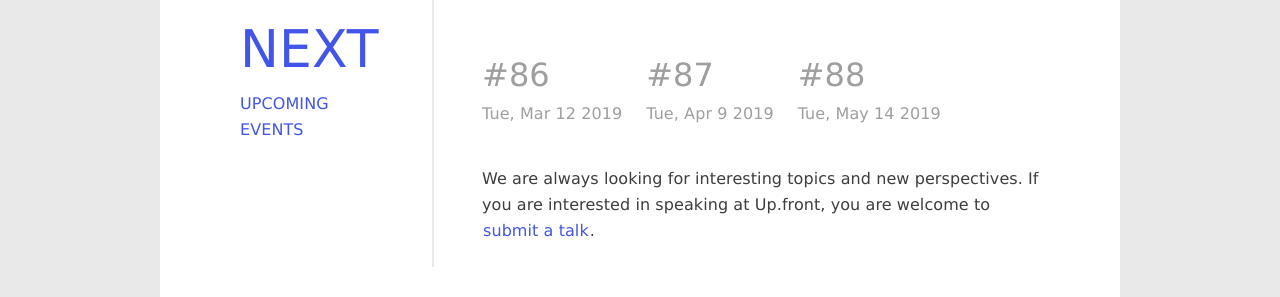
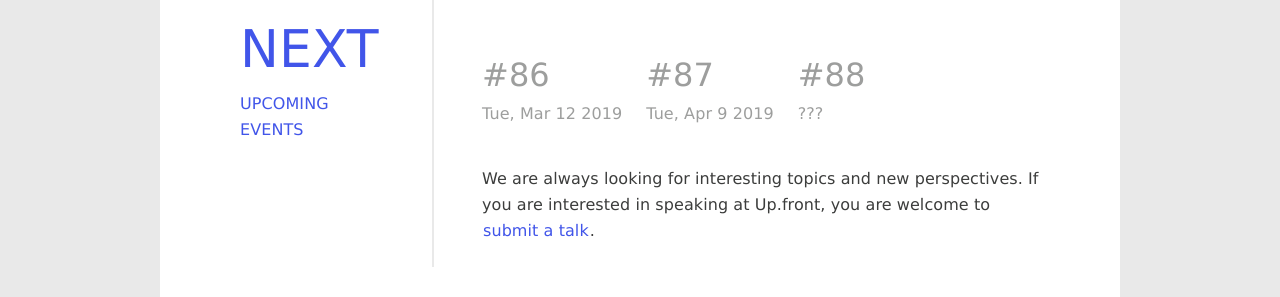
Before and after one commit to upfrontug/upfrontug.github.io, a Jekyll site: the page built from index.html, in a window 1280 px wide and 900 px high, scrolled down 4875 px. Shown: the part 156-453 px from the top of the window. Built offline with Jekyll 4.4.1, drawn with Linux system fonts in a browser that asks for light colours; a script that is not in the unit is left out.

Commit message:
Update list-of-upcoming-events.html

```diff
--- a/_includes/list-of-upcoming-events.html
+++ b/_includes/list-of-upcoming-events.html
@@ -12,7 +12,7 @@
   </li>
   <li>
     <span>#88</span>
-    Tue, May 14 2019
+    ???
   </li>
 </ul>
  <script type="text/javascript">
```
